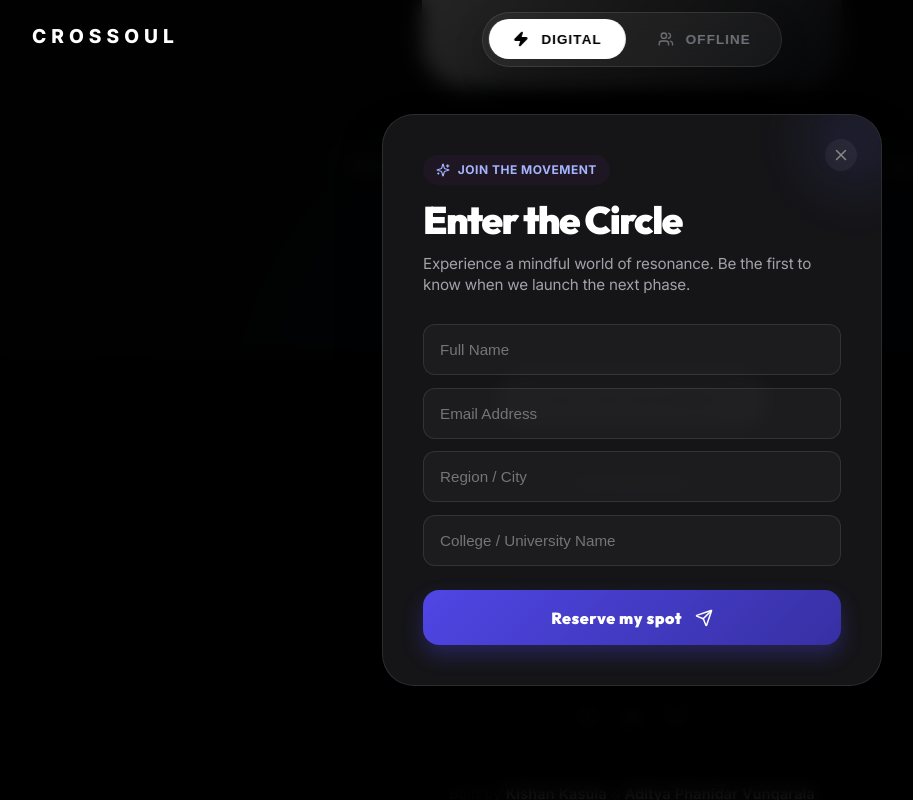
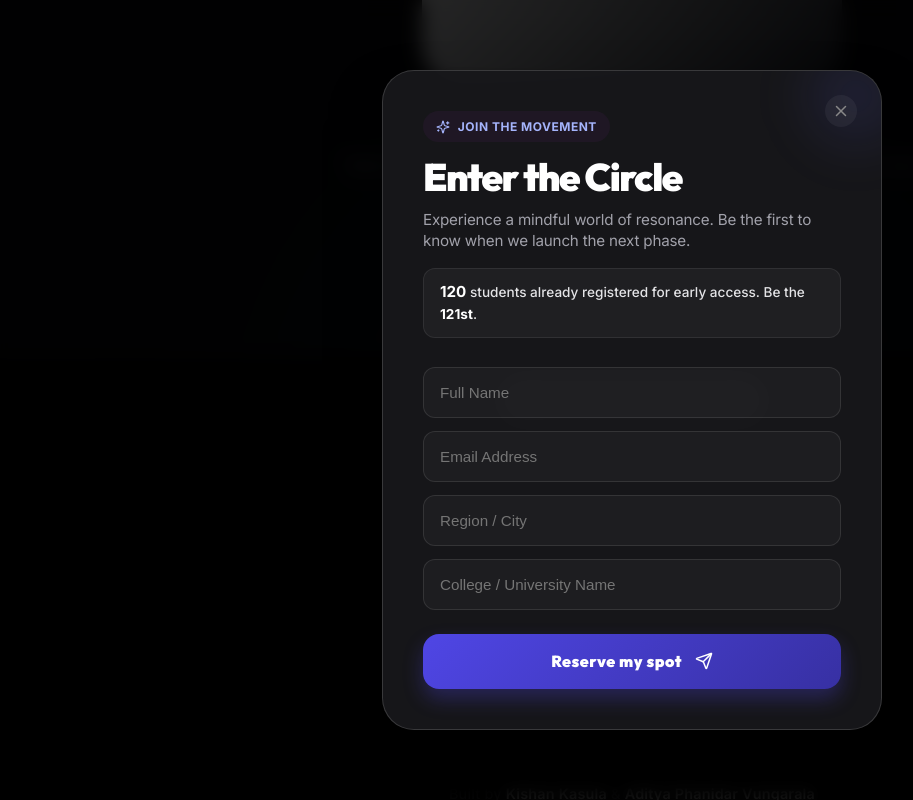
Before and after one commit to adfake203-sys/crossoul, a React (Vite) app: page / in a window 1280 px wide. Both pictures are taken after a click on the button "JOIN THE MOVEMENT". Shown: the part 9227-10027 px from the top of the page, without its empty margins (8-921 px from the left). Built offline with nearby package versions, Linux system fonts and the light colour scheme; no server answers; the database is empty.

Commit message:
UI tweaks: Uncloak SEO static content, add dynamic waitlist StickyHeader pill, high-contrast CTA, and fix Crossover toggle overlap on popups

```diff
--- a/index.html
+++ b/index.html
@@ -74,14 +74,35 @@
   <link href="https://fonts.googleapis.com/css2?family=Outfit:wght@300;400;500;600;700&family=Inter:wght@300;400;500;600;700&display=swap" rel="stylesheet" />
 
   <style>
+    /* Uncloaked SEO Static Section Styling */
     #seo-content {
-      position: absolute;
-      left: -9999px;
-      top: auto;
-      width: 1px;
-      height: 1px;
-      overflow: hidden;
+      background: var(--bg-black, #000);
+      color: var(--text-secondary, rgba(255, 255, 255, 0.6));
+      padding: 6rem 2rem;
+      max-width: 1200px;
+      margin: 0 auto;
+      font-family: var(--font-body, 'Inter', sans-serif);
+      line-height: 1.7;
+      border-top: 1px solid rgba(255, 255, 255, 0.05);
     }
+    #seo-content h1, #seo-content h2, #seo-content h3 {
+      font-family: var(--font-heading, 'Outfit', sans-serif);
+      color: var(--text-primary, rgba(255, 255, 255, 0.94));
+      margin-bottom: 1rem;
+      font-weight: 700;
+    }
+    #seo-content h1 { font-size: 2.5rem; margin-bottom: 2rem; letter-spacing: -1px; }
+    #seo-content h2 { font-size: 1.8rem; margin-top: 3.5rem; letter-spacing: -0.5px; }
+    #seo-content h3 { font-size: 1.3rem; margin-top: 1rem; margin-bottom: 0.5rem; color: #fff;}
+    #seo-content p { margin-bottom: 1.5rem; font-size: 1.05rem; }
+    #seo-content a { color: #f59e0b; text-decoration: none; font-weight: 600; transition: color 0.2s; }
+    #seo-content a:hover { color: #d97706; }
+    #seo-content ol { padding-left: 1.5rem; margin-bottom: 2rem; font-size: 1.05rem; }
+    #seo-content li { margin-bottom: 0.8rem; }
+    .founder-profiles { display: grid; grid-template-columns: repeat(auto-fit, minmax(280px, 1fr)); gap: 3rem; margin-top: 2.5rem; }
+    .founder-profile { background: rgba(255,255,255,0.02); padding: 2rem; border-radius: 24px; border: 1px solid rgba(255,255,255,0.05); }
+    .founder-profile img { width: 80px; height: 80px; border-radius: 50%; object-fit: cover; margin-bottom: 1.5rem; border: 2px solid rgba(255, 255, 255, 0.1); }
+    @media (max-width: 768px) { #seo-content { padding: 4rem 1.5rem; } }
   </style>
 </head>
 
--- a/src/components/landing/DigitalEcosystemManifesto.tsx
+++ b/src/components/landing/DigitalEcosystemManifesto.tsx
@@ -73,7 +73,11 @@ function ProblemSection({ prob, idx }: { prob: any, idx: number }) {
                 alignItems: prob.align === 'center' ? 'center' : prob.align === 'left' ? 'flex-start' : 'flex-end',
                 textAlign: prob.align as any,
                 width: '100%',
-                cursor: 'pointer'
+                cursor: 'pointer',
+                userSelect: 'none',
+                WebkitUserSelect: 'none',
+                WebkitTouchCallout: 'none',
+                WebkitTapHighlightColor: 'transparent'
             }}
             onMouseDown={startHold}
             onMouseUp={endHold}
--- a/src/components/landing/EcosystemFocus.tsx
+++ b/src/components/landing/EcosystemFocus.tsx
@@ -250,6 +250,10 @@ export default function EcosystemFocus({ onJoin }: { onJoin?: () => void }) {
     HapticManager.light();
     HapticManager.startResonance(0);
   };
+
+  useEffect(() => {
+    window.dispatchEvent(new CustomEvent('GAME_STATUS', { detail: isDragging }));
+  }, [isDragging]);
 
   useEffect(() => {
     let interval: any = null;
--- a/src/components/landing/StickyHeader.tsx
+++ b/src/components/landing/StickyHeader.tsx
@@ -1,6 +1,8 @@
 import { useState, useEffect } from 'react';
 import { motion, AnimatePresence } from 'framer-motion';
 import { HapticManager } from '../../lib/HapticManager';
+import { db } from '../../lib/firebase';
+import { collection, getCountFromServer } from 'firebase/firestore';
 
 interface Props {
   onJoin: () => void;
@@ -9,67 +11,86 @@ interface Props {
 
 export default function StickyHeader({ onJoin, brandText = "CROSSOUL" }: Props) {
   const [scrolled, setScrolled] = useState(false);
+  const [isGameActive, setIsGameActive] = useState(false);
+  const [memberCount, setMemberCount] = useState(121);
 
   useEffect(() => {
     const handleScroll = () => {
       setScrolled(window.scrollY > 100);
     };
     window.addEventListener('scroll', handleScroll);
-    return () => window.removeEventListener('scroll', handleScroll);
+
+    const handleGameEvent = ((e: CustomEvent) => {
+        setIsGameActive(!!e.detail);
+    }) as EventListener;
+    window.addEventListener('GAME_STATUS', handleGameEvent);
+
+    const handleWaitlistJoin = () => {
+        setMemberCount(prev => prev + 1);
+    };
+    window.addEventListener('WAITLIST_JOINED', handleWaitlistJoin);
+
+    const fetchCount = async () => {
+      try {
+        const coll = collection(db, 'waitlist');
+        const snapshot = await getCountFromServer(coll);
+        setMemberCount(120 + snapshot.data().count + 1);
+      } catch (err) {
+        console.error("Failed to fetch waitlist count:", err);
+      }
+    };
+    fetchCount();
+
+    return () => {
+        window.removeEventListener('scroll', handleScroll);
+        window.removeEventListener('GAME_STATUS', handleGameEvent);
+        window.removeEventListener('WAITLIST_JOINED', handleWaitlistJoin);
+    };
   }, []);
 
+  // Helper for ordinals
+  const getOrdinal = (n: number) => {
+    const s = ["th", "st", "nd", "rd"];
+    const v = n % 100;
+    return n + (s[(v - 20) % 10] || s[v] || s[0]);
+  };
+
   return (
+    <AnimatePresence>
+      {scrolled && !isGameActive && (
         <motion.header
-      initial={{ y: -100 }}
-      animate={{ y: 0 }}
-      transition={{ duration: 0.8, ease: [0.22, 1, 0.36, 1] }}
+          initial={{ y: -100, opacity: 0 }}
+          animate={{ y: 24, opacity: 1 }}
+          exit={{ y: -100, opacity: 0 }}
+          transition={{ duration: 0.6, ease: [0.22, 1, 0.36, 1] }}
           style={{
             position: 'fixed',
             top: 0,
             left: 0,
-        width: '100%',
-        height: '72px',
+            right: 0,
+            margin: '0 auto',
+            width: 'max-content',
+            maxWidth: 'calc(100% - 2rem)',
+            height: '60px',
             zIndex: 1000,
             display: 'flex',
             alignItems: 'center',
-        padding: '0 2rem',
-        background: scrolled ? 'var(--glass-bg)' : 'transparent',
-        backdropFilter: scrolled ? 'var(--glass-blur)' : 'none',
-        borderBottom: scrolled ? '1px solid var(--glass-border)' : 'none',
-        transition: 'background 0.4s ease, backdrop-filter 0.4s ease, border-bottom 0.4s ease',
+            padding: '0 0.5rem 0 1.5rem',
+            background: 'rgba(24, 24, 27, 0.6)',
+            backdropFilter: 'blur(24px)',
+            WebkitBackdropFilter: 'blur(24px)',
+            border: '1px solid rgba(255, 255, 255, 0.1)',
+            borderRadius: '100px',
+            boxShadow: '0 20px 40px rgba(0,0,0,0.5), inset 0 1px 0 rgba(255,255,255,0.1)',
           }}
         >
-      <div style={{
-        maxWidth: '1200px',
-        width: '100%',
-        margin: '0 auto',
-        display: 'flex',
-        justifyContent: 'space-between',
-        alignItems: 'center'
-      }}>
-        {/* Brand Logo / Text */}
-        <motion.div
-          role="button"
-          style={{
-            fontSize: '1.2rem',
-            fontWeight: 900,
-            letterSpacing: '5px',
-            color: '#fff',
-            cursor: 'pointer'
-          }}
-          whileHover={{ scale: 1.05 }}
-          onClick={() => window.scrollTo(0, 0)}
-        >
-          {brandText}
-        </motion.div>
+          <div style={{ display: 'flex', alignItems: 'center', gap: '1.2rem' }}>
+            <div style={{ color: '#e4e4e7', fontSize: '0.9rem', fontWeight: 500, letterSpacing: '0.2px' }}>
+              <span className="hide-on-mobile">Join </span>
+              <strong style={{ color: '#fff', fontWeight: 800 }}>{memberCount - 1}</strong> members<span className="hide-on-mobile"> registered</span>
+            </div>
 
-        {/* Global CTA */}
-        <AnimatePresence>
-          {scrolled && (
             <motion.button
-              initial={{ opacity: 0, scale: 0.8, x: 20 }}
-              animate={{ opacity: 1, scale: 1, x: 0 }}
-              exit={{ opacity: 0, scale: 0.8, x: 20 }}
               className="glass-button-premium"
               whileHover={{ scale: 1.05 }}
               whileTap={{ scale: 0.95 }}
@@ -78,20 +99,23 @@ export default function StickyHeader({ onJoin, brandText = "CROSSOUL" }: Props)
                 onJoin();
               }}
               style={{
-                color: '#fff',
-                border: '1px solid rgba(255,255,255,0.15)',
-                padding: '0.6rem 1.8rem',
+                color: '#000',
+                background: '#ffffff',
+                border: 'none',
+                padding: '0.65rem 1.4rem',
                 borderRadius: '100px',
                 fontSize: '0.8rem',
-                fontWeight: 800,
-                letterSpacing: '1px'
+                fontWeight: 900,
+                letterSpacing: '0.5px',
+                cursor: 'pointer',
+                boxShadow: '0 4px 14px rgba(255,255,255,0.2)'
               }}
             >
-              JOIN THE CIRCLE
+              WAITLIST
             </motion.button>
+          </div>
+        </motion.header>
       )}
     </AnimatePresence>
-      </div>
-    </motion.header>
   );
 }
--- a/src/components/landing/WaitlistModal.tsx
+++ b/src/components/landing/WaitlistModal.tsx
@@ -1,8 +1,8 @@
-import React, { useState } from 'react';
+import React, { useState, useEffect } from 'react';
 import { motion, AnimatePresence } from 'framer-motion';
 import { X, Sparkles, Send, Loader2 } from 'lucide-react';
 import { db } from '../../lib/firebase';
-import { collection, addDoc, serverTimestamp } from 'firebase/firestore';
+import { collection, addDoc, serverTimestamp, getCountFromServer } from 'firebase/firestore';
 
 import { HapticManager } from '../../lib/HapticManager';
 
@@ -19,6 +19,36 @@ export default function WaitlistModal({ isOpen, onClose }: Props) {
   const [isSubmitted, setIsSubmitted] = useState(false);
   const [isLoading, setIsLoading] = useState(false);
   const [error, setError] = useState<string | null>(null);
+  const [memberCount, setMemberCount] = useState<number | null>(null);
+
+  useEffect(() => {
+    if (isOpen) {
+      document.body.classList.add('popup-active');
+    } else {
+      document.body.classList.remove('popup-active');
+    }
+    return () => document.body.classList.remove('popup-active');
+  }, [isOpen]);
+
+  useEffect(() => {
+    if (isOpen && memberCount === null) {
+      const fetchCount = async () => {
+        try {
+          const snapshot = await getCountFromServer(collection(db, 'waitlist'));
+          setMemberCount(120 + snapshot.data().count + 1);
+        } catch (err) {
+          console.error("Failed fetching waitlist count", err);
+        }
+      };
+      fetchCount();
+    }
+  }, [isOpen, memberCount]);
+
+  const getOrdinal = (n: number) => {
+    const s = ["th", "st", "nd", "rd"];
+    const v = n % 100;
+    return n + (s[(v - 20) % 10] || s[v] || s[0]);
+  };
 
   const handleSubmit = async (e: React.FormEvent) => {
     e.preventDefault();
@@ -41,6 +71,7 @@ export default function WaitlistModal({ isOpen, onClose }: Props) {
       });
 
       setIsSubmitted(true);
+      window.dispatchEvent(new CustomEvent('WAITLIST_JOINED'));
       HapticManager.notification();
 
       setTimeout(() => {
@@ -80,11 +111,11 @@ export default function WaitlistModal({ isOpen, onClose }: Props) {
               width: '100%',
               maxWidth: '500px',
               maxHeight: '90vh',
-              background: 'rgba(24, 24, 27, 0.9)',
-              border: '1px solid rgba(255, 255, 255, 0.1)',
+              background: 'rgba(24, 24, 27, 0.95)',
+              border: '1px solid rgba(255, 255, 255, 0.15)',
               borderRadius: '32px',
               padding: '2.5rem',
-              boxShadow: '0 25px 50px -12px rgba(0, 0, 0, 0.5)',
+              boxShadow: '0 30px 60px -12px rgba(0, 0, 0, 0.6)',
               overflowY: 'auto',
               scrollbarWidth: 'none',
               msOverflowStyle: 'none'
@@ -133,11 +164,29 @@ export default function WaitlistModal({ isOpen, onClose }: Props) {
                     color: '#a1a1aa',
                     fontSize: '0.95rem',
                     lineHeight: '1.4',
-                    marginBottom: '1.8rem',
+                    marginBottom: '1rem',
                     letterSpacing: '-0.2px'
                 }}>
                   Experience a mindful world of resonance. Be the first to know when we launch the next phase.
                 </p>
+
+                {memberCount !== null && (
+                  <motion.div
+                    initial={{ opacity: 0, y: 10 }}
+                    animate={{ opacity: 1, y: 0 }}
+                    style={{
+                      marginBottom: '1.8rem',
+                      padding: '0.8rem 1rem',
+                      background: 'rgba(255, 255, 255, 0.04)',
+                      border: '1px solid rgba(255, 255, 255, 0.08)',
+                      borderRadius: '12px',
+                    }}
+                  >
+                    <p style={{ margin: 0, color: '#e4e4e7', fontSize: '0.85rem', fontWeight: 500 }}>
+                      <strong style={{ color: '#fff', fontSize: '0.95rem' }}>{memberCount - 1}</strong> students already registered for early access. Be the <strong style={{ color: '#fff' }}>{getOrdinal(memberCount)}</strong>.
+                    </p>
+                  </motion.div>
+                )}
 
                 <form onSubmit={handleSubmit} style={{ display: 'flex', flexDirection: 'column', gap: '1rem' }}>
                   <div style={{ display: 'flex', flexDirection: 'column', gap: '0.8rem' }}>
--- a/src/index.css
+++ b/src/index.css
@@ -249,3 +249,11 @@ button:active {
     scroll-snap-type: x mandatory;
   }
 }
+
+/* Global Popup Active States */
+body.popup-active .crossover-toggle-container {
+  opacity: 0 !important;
+  pointer-events: none !important;
+  transform: translateY(40px) scale(0.95) !important;
+  transition: opacity 0.3s ease, transform 0.3s ease !important;
+}
```
Lines whose indentation alone changed are shown as unchanged.
